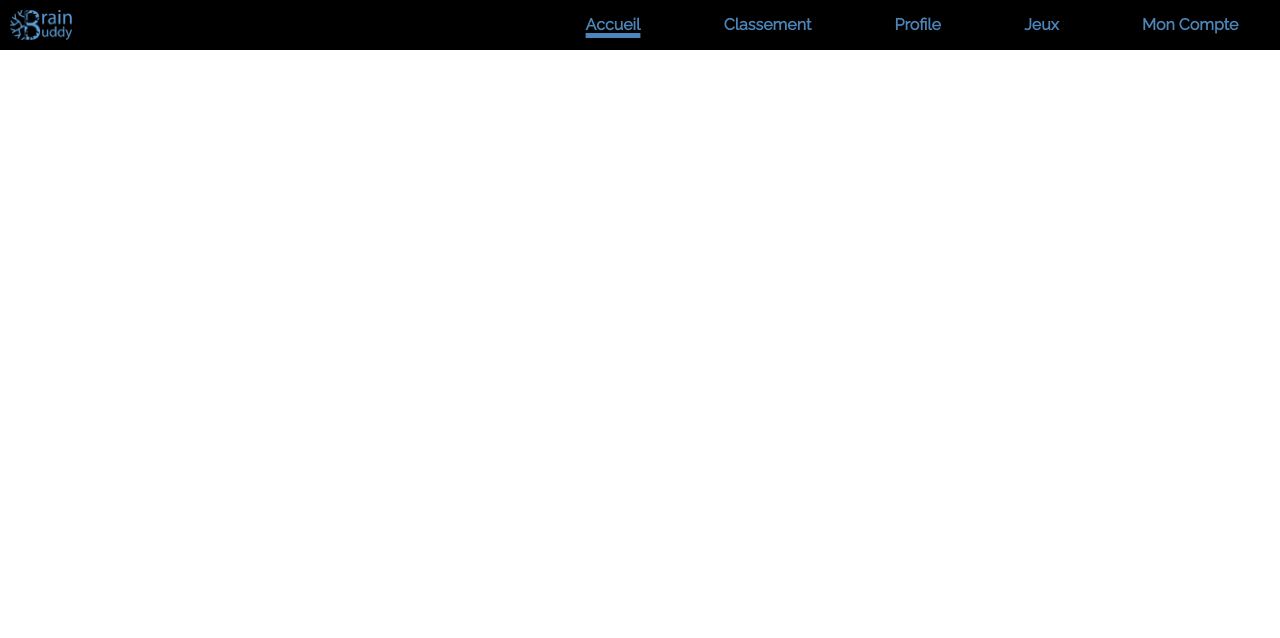
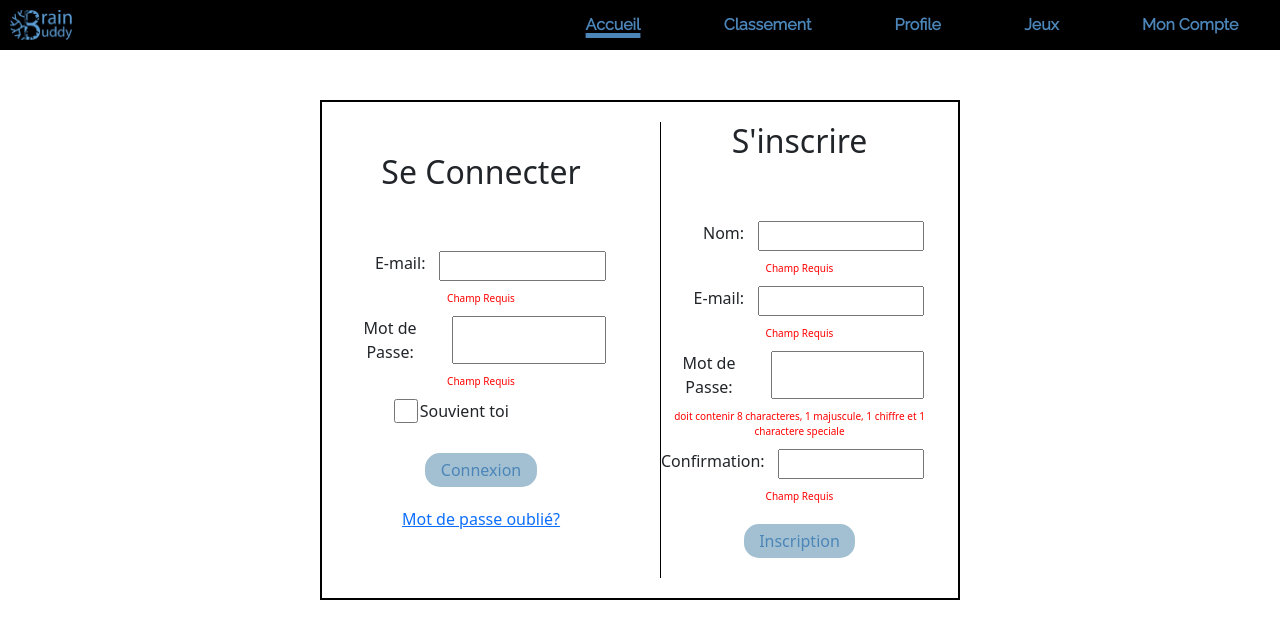
Before and after one commit to Xenus3/FrontEndBrainBuddy, an Angular app: page /connexion in a window 1280 px wide. Before the commit this address led to /. Shown: the top 638 px of the page. Built offline with nearby package versions, Linux system fonts and the light colour scheme.

Commit message:
formulaire_connexion

```diff
--- a/src/app/app-routing.module.ts
+++ b/src/app/app-routing.module.ts
@@ -1,11 +1,16 @@
 import { NgModule } from '@angular/core';
 import { RouterModule, Routes } from '@angular/router';
 import { AccueilComponent } from './components/accueil/accueil.component';
+import { ConnexionComponent } from './components/connexion/connexion.component';
 
 const routes: Routes = [
   {
     path: "",
     component: AccueilComponent
+  },
+  {
+    path: "connexion",
+    component: ConnexionComponent
   }
 ];
 
--- /dev/null
+++ b/src/app/components/connexion/connexion.component.html
@@ -0,0 +1,63 @@
+<div class="form">
+    <div class="form2">
+        <form action="" class="formulaire" [formGroup]="connexionForm" (ngSubmit)="connexion()">
+            <h2>Se Connecter</h2>
+            <div class="forelem">
+                <label for="email">E-mail:</label>
+                <input type="text" id="email" formControlName="email">
+            </div>
+            <span class="alerte" *ngIf="connexionForm.controls['email'].errors?.['required']">
+                Champ Requis
+            </span>
+            <div class="forelem">
+                <label for="mdp">Mot de Passe:</label>
+                <input type="text" id="mdp" formControlName="motdepasse">
+            </div>
+            <span class="alerte" *ngIf="connexionForm.controls['motdepasse'].errors?.['required']">
+                Champ Requis
+            </span>
+            <div class="forelem">
+                <input type="checkbox" id="souvienttoi">
+                <label for="souvienttoi" id="souvientlabel">Souvient toi</label><br>
+            </div>
+            <button type="submit" [disabled]="!connexionForm.valid">Connexion</button>
+            <p><a href="">Mot de passe oublié?</a></p>
+        </form>
+    </div>
+    <div class="form2">
+        <form action="" class="formulaire" id="form3" [formGroup]="inscriptionForm" (ngSubmit)="inscription()">
+            <h2>S'inscrire</h2>
+            <div class="forelem">
+                <label for="nom">Nom:</label>
+                <input type="text" id="email" formControlName="nom">
+
+            </div>
+            <span class="alerte" *ngIf="inscriptionForm.controls['nom'].errors?.['required']">
+                Champ Requis
+            </span>
+            <div class="forelem">
+                <label for="email">E-mail:</label>
+                <input type="text" id="email" formControlName="email">
+            </div>
+            <span class="alerte" *ngIf="inscriptionForm.controls['email'].errors?.['required']">
+                Champ Requis
+            </span>
+            <div class="forelem">
+                <label for="mdp">Mot de Passe:</label>
+                <input type="password" id="mdp" formControlName="motdepasse">
+            </div>
+            <span class="alerte" *ngIf="inscriptionForm.controls['motdepasse'].errors?.['required']">
+                doit contenir 8 characteres, 1 majuscule, 1 chiffre et 1 charactere speciale
+            </span>
+            <div class="forelem">
+                <label for="email">Confirmation:</label>
+                <input type="password" id="email" formControlName="confirmation">
+            </div>
+            <span class="alerte" *ngIf="inscriptionForm.controls['confirmation'].errors?.['required']">
+                Champ Requis
+            </span>
+            <button type="submit" [disabled]="!inscriptionForm.valid">Inscription</button>
+        </form>
+
+    </div>
+</div>
--- /dev/null
+++ b/src/app/components/connexion/connexion.component.scss
@@ -0,0 +1,70 @@
+.form {
+    width: 50%;
+    margin: 50px auto;
+    display:flex;
+    justify-content: center;
+    border: black solid 2px;
+    height: 500px;
+}
+
+.form2 {
+    display:flex;
+    justify-content: center;
+    margin: 20px;
+    width: 45%;
+
+}
+
+.form2 button {
+    width: 40%;
+    margin: 20px auto;
+    border-radius: 15px;
+    border: none;
+    color: #4C85B8;
+    background-color: #a2c0d2;
+    padding: 5px;
+}
+
+.formulaire {
+    display:flex;
+    flex-direction: column;
+    justify-content: center;
+    text-align: center;
+    width: 100%;
+}
+
+.formulaire h2 {
+    margin-bottom: 50px ;
+}
+
+.forelem {
+    display: flex;
+    justify-content: end;
+    margin: 10px 0;
+
+}
+
+.forelem input {
+    width: 60%;
+    margin-left: 5%;
+    margin-right: 5%;
+}
+
+#souvienttoi {
+    width: 10%;
+    margin-right: 0 ;
+
+}
+
+#souvientlabel {
+    margin-right: 40%;
+}
+
+#form3 {
+    border-left: solid black 1px;
+}
+
+.alerte {
+    color: red;
+    font-size: 10px;
+}
--- /dev/null
+++ b/src/app/components/connexion/connexion.component.ts
@@ -0,0 +1,38 @@
+import { Component } from '@angular/core';
+import { UntypedFormControl, UntypedFormGroup, Validators } from '@angular/forms';
+import { ConnexionService } from 'src/app/services/connexion/connexion.service';
+
+@Component({
+  selector: 'app-connexion',
+  templateUrl: './connexion.component.html',
+  styleUrls: ['./connexion.component.scss']
+})
+export class ConnexionComponent {
+
+
+  constructor(private connexionService: ConnexionService) {}
+
+  connexionForm: UntypedFormGroup = new UntypedFormGroup({
+    email: new UntypedFormControl('', Validators.required),
+    motdepasse: new UntypedFormControl('', Validators.required),
+
+
+  });
+
+  inscriptionForm: UntypedFormGroup = new UntypedFormGroup({
+    nom: new UntypedFormControl('', Validators.required),
+    email: new UntypedFormControl('', Validators.required),
+    motdepasse: new UntypedFormControl('', [Validators.required, Validators.pattern('(?=^.{8,}$)(?=.*\d)(?=.*[!@#$%^&*]+)(?![.\n])(?=.*[A-Z])(?=.*[a-z]).*$')]),
+    confirmation: new UntypedFormControl('', Validators.required)
+  });
+
+// Methode pour connecter l'utilisateur
+    connexion(): void {
+
+    }
+// Methode pour ajouter l'utilisateur a notre base de donneés
+    inscription(): void {
+      let user = this.inscriptionForm.value;
+      this.connexionService.createUser(user);
+    }
+}
--- a/src/app/components/header/header.component.html
+++ b/src/app/components/header/header.component.html
@@ -43,7 +43,7 @@
             </a>
         </li>
         <li>
-            <a routerLink="moncompte" (click)="clickEvent('moncompte')" [ngClass]="status === 'moncompte' ? 'active' : ''">
+            <a routerLink="connexion" (click)="clickEvent('moncompte')" [ngClass]="status === 'moncompte' ? 'active' : ''">
                 Mon Compte
             </a>
         </li>
--- /dev/null
+++ b/src/app/entities/connexion.ts
@@ -0,0 +1,4 @@
+export interface Connexion {
+    email: string,
+    motDePasse: string
+}
--- /dev/null
+++ b/src/app/entities/inscription.ts
@@ -0,0 +1,5 @@
+export interface Inscription {
+    nom: string,
+    email: string,
+    motDePasse: string
+}
--- /dev/null
+++ b/src/app/services/connexion/connexion.service.ts
@@ -0,0 +1,19 @@
+import { HttpClient } from '@angular/common/http';
+import { Injectable } from '@angular/core';
+import { Observable } from 'rxjs';
+import { Inscription } from 'src/app/entities/inscription';
+
+@Injectable({
+  providedIn: 'root'
+})
+export class ConnexionService {
+
+  connexionUrl: string = '';
+
+  constructor(private httpClient: HttpClient) { }
+
+  createUser(user: Inscription): Observable<Inscription>  {
+    return this.httpClient.post<Inscription>(this.connexionUrl, user)
+
+  }
+}
```
Also changed, not shown: src/app/app.module.ts (+8 -2 lines), 2 other files (tests, documents, lock files or other folders).
